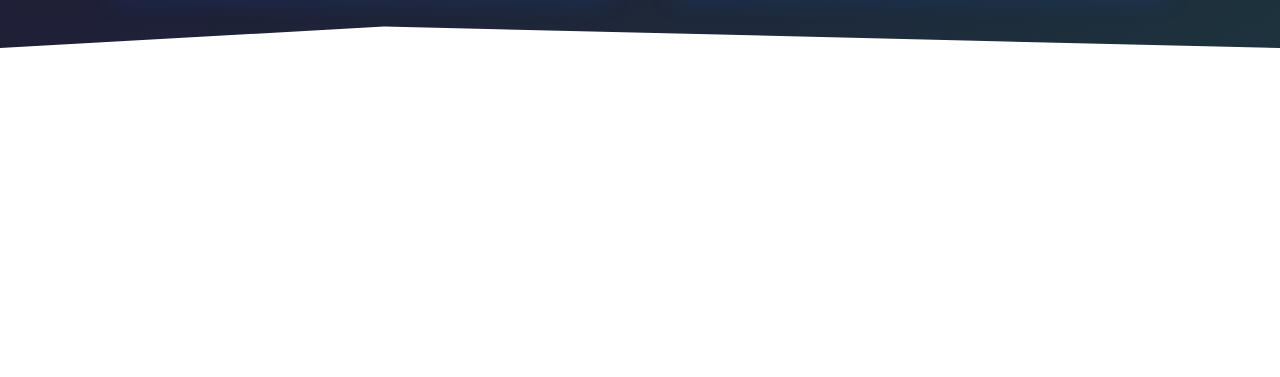
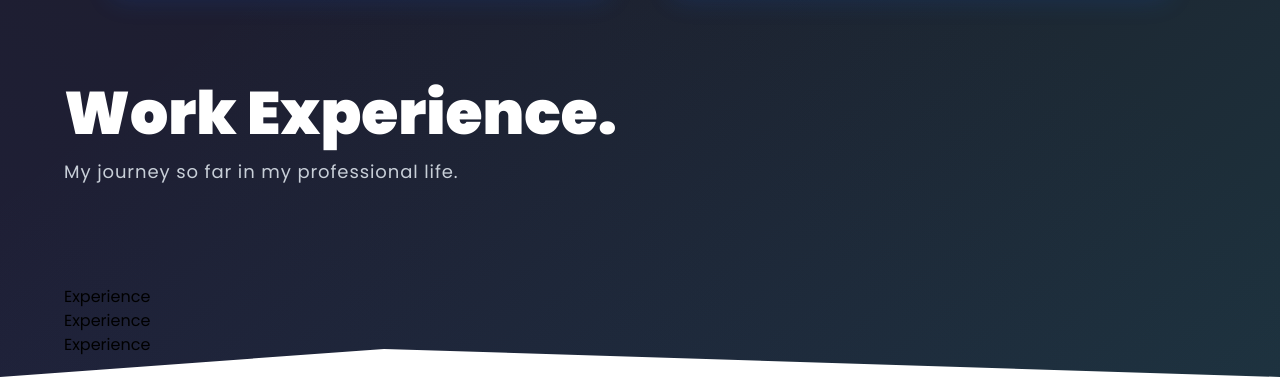
Before and after one commit to mudithatharuka/Personal-Portfolio, a React (Vite) app: page / in a window 1280 px wide. Shown: the part 1744-2121 px from the top of the page. Before the commit the page ends 1792 px from the top, so only its background shows below. Built offline with nearby package versions, Linux system fonts and the light colour scheme.

Commit message:
Initiated the work experience section

```diff
--- a/src/App.jsx
+++ b/src/App.jsx
@@ -4,6 +4,7 @@ import "./themes.css";
 import { useEffect } from "react";
 import Hero from "./components/Hero";
 import Skills from "./components/Skills";
+import Experience from "./components/Experience";
 
 const App = () => {
   useEffect(() => {
@@ -33,6 +34,7 @@ const App = () => {
       <Hero />
       <div className="gradient-wrapper bg-background clip-path-gradient ">
         <Skills />
+        <Experience />
       </div>
     </>
   );
--- /dev/null
+++ b/src/components/Experience.jsx
@@ -0,0 +1,39 @@
+import React from "react";
+import { styles } from "../styles";
+import { experiences } from "../constants/data";
+import SectionWrapper from "../hoc/SectionWrapper";
+import { motion } from "framer-motion";
+import { textVariant } from "../utils/motion";
+import { VerticalTimeline } from "react-vertical-timeline-component";
+
+const ExperienceCard = () => {
+  return <div>Experience</div>;
+};
+
+const Experience = () => {
+  return (
+    <div className={`${styles.paddingX} ${styles.paddingY} w-full mx-auto`}>
+      <div className="max-w-7xl mx-auto">
+        <motion.div variants={textVariant()} className="pb-5">
+          <h2 className={`${styles.sectionHeadText}`}>Work Experience.</h2>
+          <p className={`${styles.sectionSubText}`}>
+            My journey so far in my professional life.
+          </p>
+        </motion.div>
+
+        <div className="mt-20 flex flex-col">
+          <VerticalTimeline>
+            {experiences?.map((experience, index) => (
+              <ExperienceCard
+                key={`experience-${index}`}
+                experience={experience}
+              />
+            ))}
+          </VerticalTimeline>
+        </div>
+      </div>
+    </div>
+  );
+};
+
+export default SectionWrapper(Experience, "experience");
```
